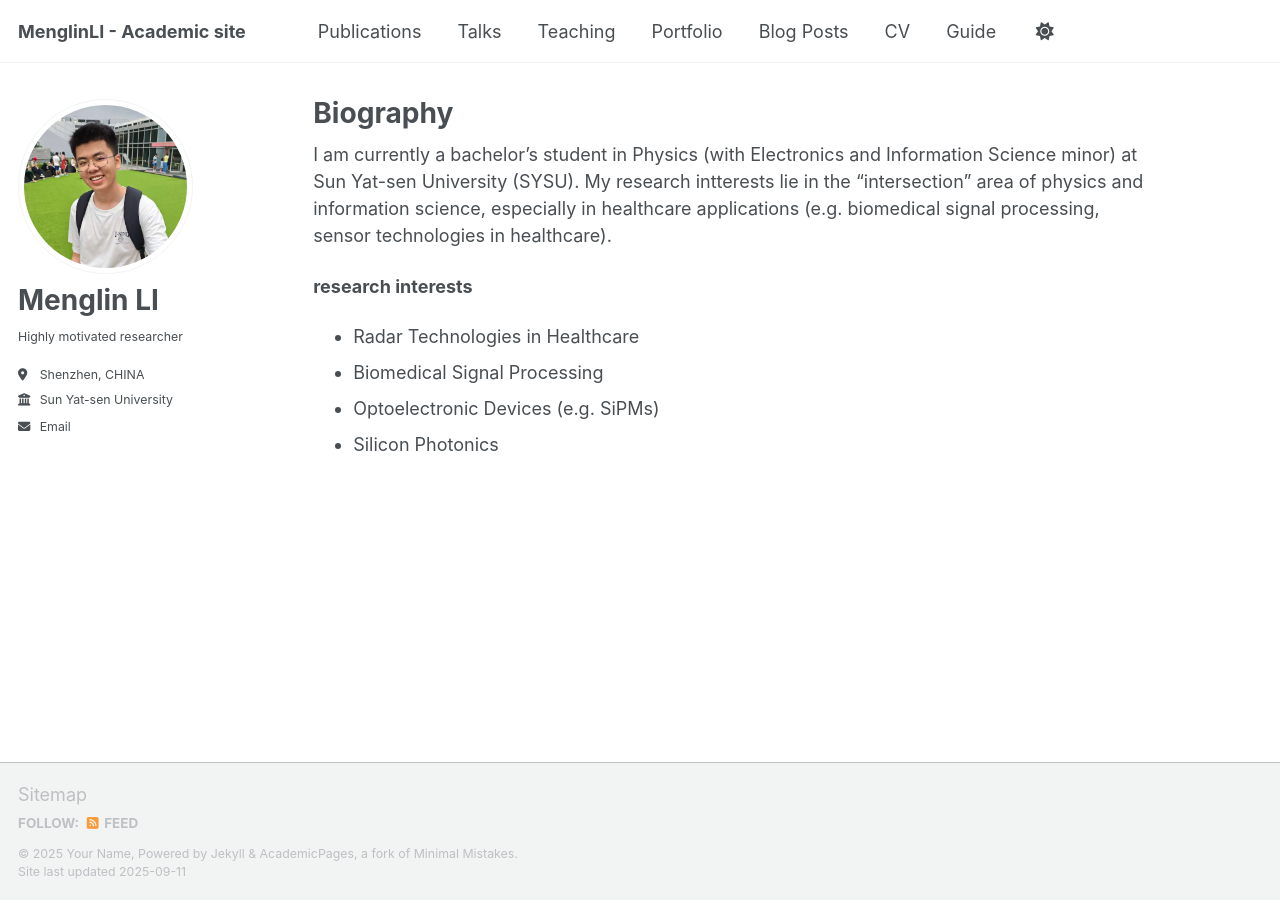
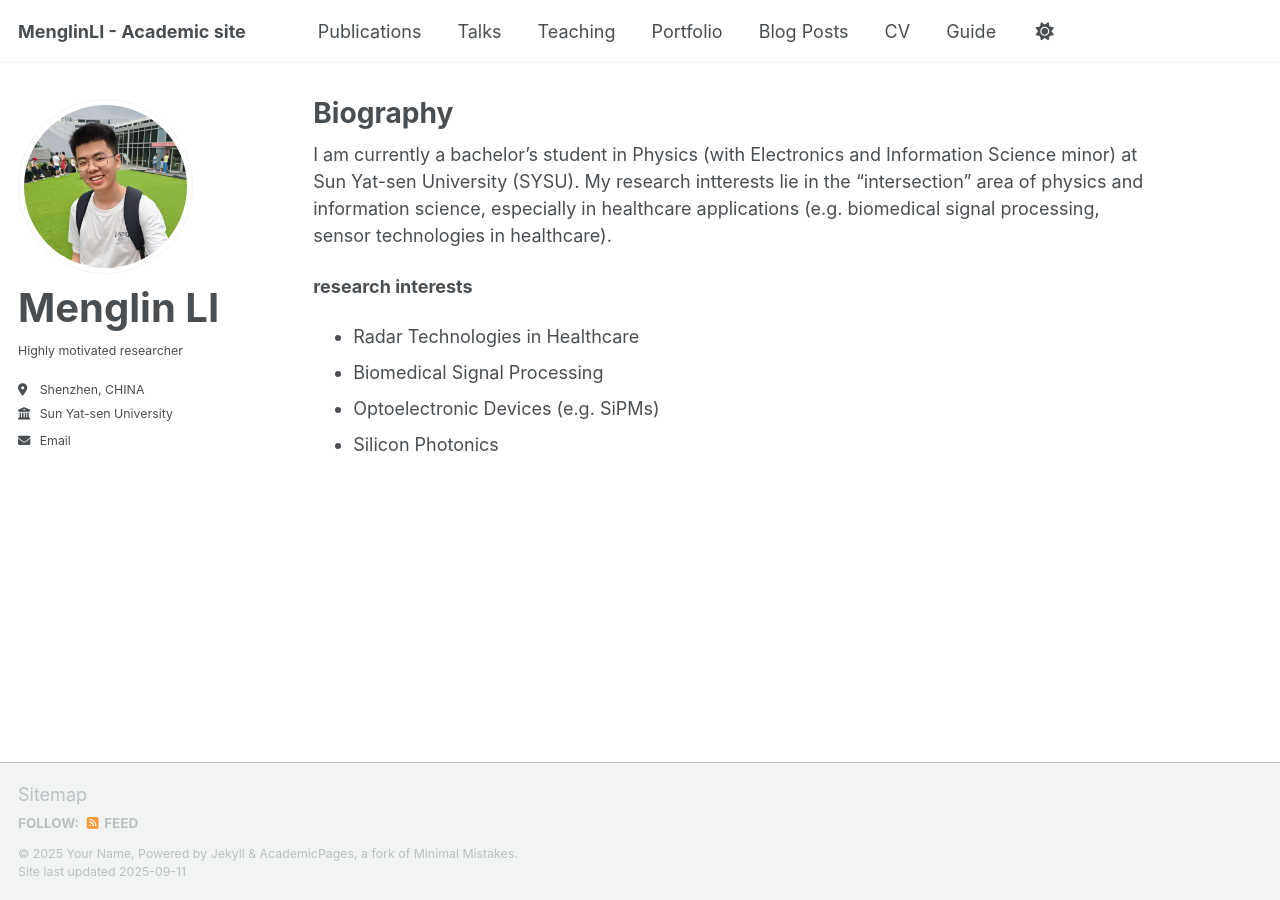
Before and after one commit to li-menglin/li-menglin.github.io, a Jekyll site: the page built from _pages/about.md, in a window 1280 px wide. Built offline with Jekyll 4.4.1, drawn with Linux system fonts in a browser that asks for light colours; a script that is not in the unit is left out.

Commit message:
Update custom.css

```diff
--- a/assets/css/custom.css
+++ b/assets/css/custom.css
@@ -7,6 +7,6 @@
 
 /* 姓名加大字体 */
 .author__name {
-  font-size: 28px !important;
+  font-size: 40px !important;
   font-weight: bold;
 }
```
